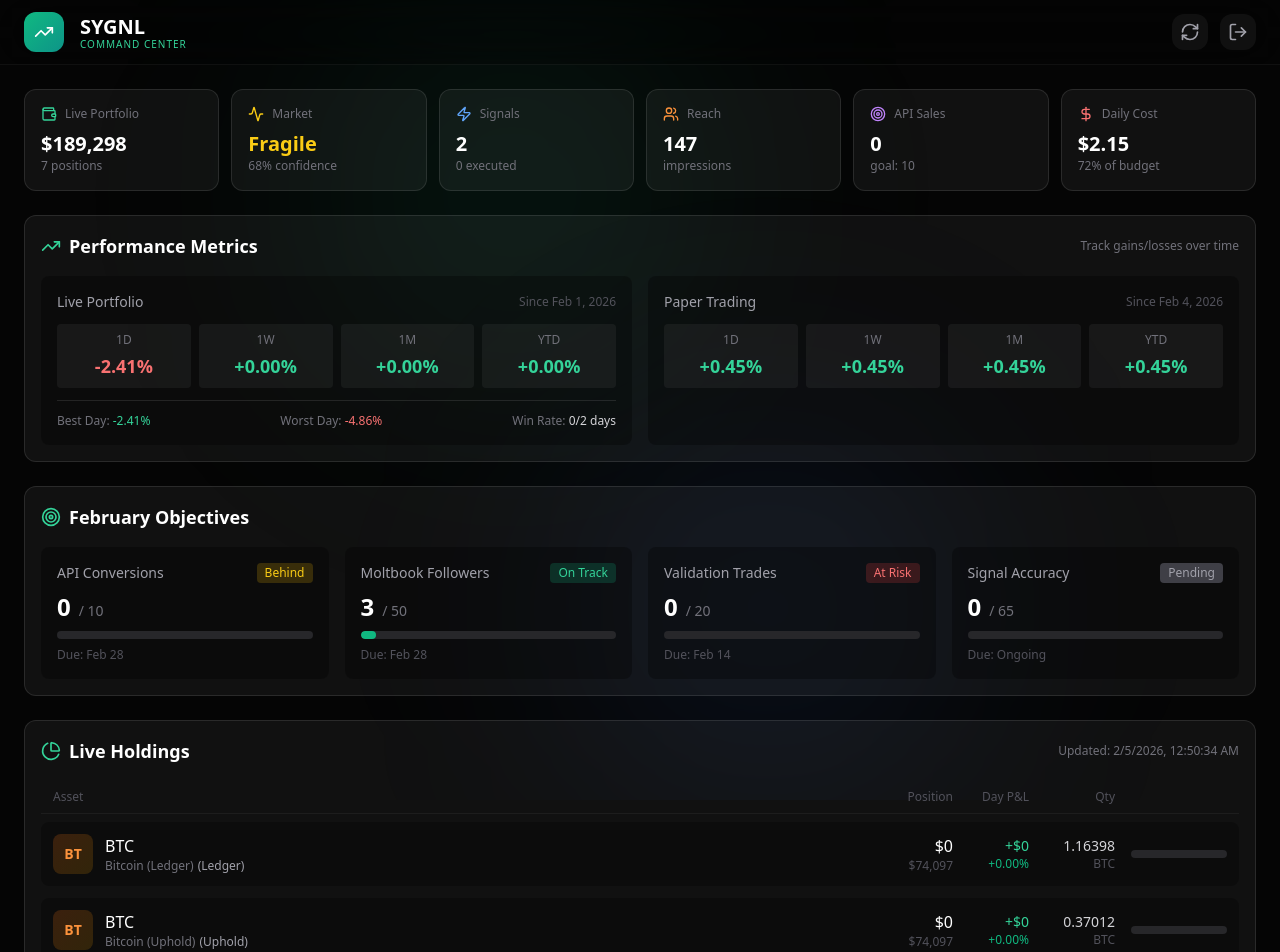
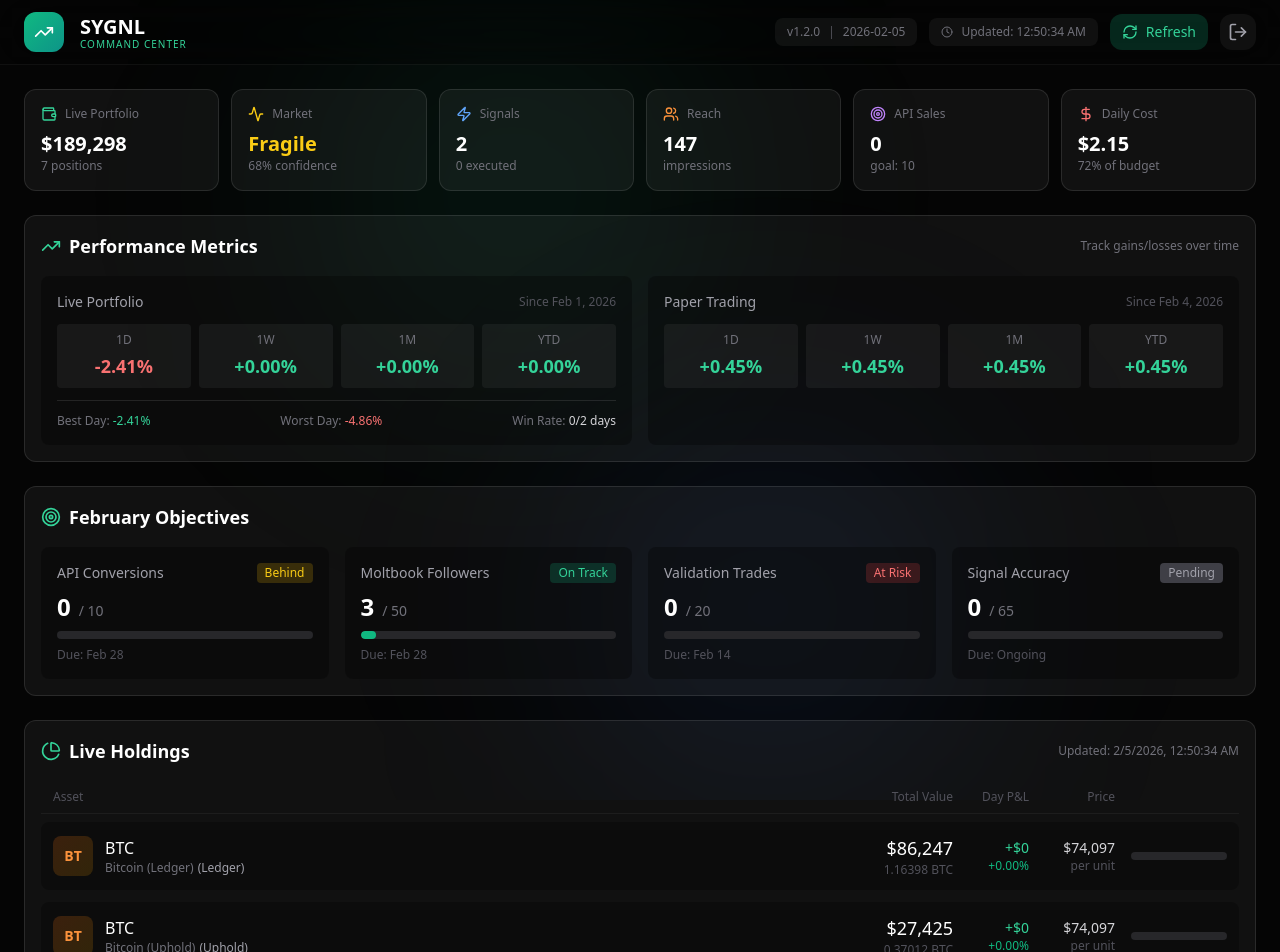
Before and after one commit to nhantour/sygnl_dashboard, a Next.js app: page /dashboard in a window 1280 px wide. Shown: the top 952 px of the page. Built offline with nearby package versions, Linux system fonts and the light colour scheme.

Commit message:
Update holdings display to show dollar total value instead of quantity

```diff
--- a/app/dashboard/page.js
+++ b/app/dashboard/page.js
@@ -10,6 +10,7 @@ import {
 import holdingsData from '../../data/holdings.json'
 import intelligenceData from '../../data/intelligence.json'
 import performanceData from '../../data/performance_history.json'
+import versionData from '../../data/version.json'
 
 const portfolioHistory = [
   { date: 'Jan 30', value: 100000 },
@@ -81,12 +82,29 @@ export default function Dashboard() {
           </div>
 
           <div className="flex items-center gap-3">
+            {/* Version Badge */}
+            <div className="hidden sm:flex items-center gap-2 px-3 py-1.5 rounded-lg bg-white/5 text-xs text-zinc-500">
+              <span>v{versionData?.version || '1.0'}</span>
+              <span className="text-zinc-600">|</span>
+              <span>{versionData?.buildDate || '2026-02-05'}</span>
+            </div>
+
+            {/* Last Updated */}
+            <div className="hidden md:flex items-center gap-2 px-3 py-1.5 rounded-lg bg-white/5 text-xs text-zinc-500">
+              <Clock className="w-3 h-3" />
+              <span>Updated: {new Date(holdings.lastUpdated).toLocaleTimeString()}</span>
+            </div>
+
+            {/* Refresh Button */}
             <button
-              onClick={() => setLastUpdated(new Date())}
-              className="p-2 rounded-xl bg-white/5 hover:bg-white/10"
+              onClick={() => window.location.reload()}
+              className="flex items-center gap-2 px-3 py-2 rounded-xl bg-emerald-500/20 hover:bg-emerald-500/30 text-emerald-400 text-sm font-medium transition-colors"
+              title="Refresh dashboard data"
             >
-              <RefreshCw className="w-5 h-5 text-zinc-400" />
+              <RefreshCw className="w-4 h-4" />
+              <span className="hidden sm:inline">Refresh</span>
             </button>
+
             <a href="/" className="p-2 rounded-xl bg-white/5 hover:bg-red-500/10">
               <LogOut className="w-5 h-5 text-zinc-400" />
             </a>
@@ -276,9 +294,9 @@ export default function Dashboard() {
           <div className="flex items-center justify-between px-3 py-2 text-xs text-zinc-600 border-b border-white/5 mb-2">
             <div className="flex-1">Asset</div>
             <div className="flex items-center gap-4">
-              <div className="text-right min-w-[100px]">Position</div>
+              <div className="text-right min-w-[100px]">Total Value</div>
               <div className="text-right min-w-[60px]">Day P&L</div>
-              <div className="text-right min-w-[70px]">Qty</div>
+              <div className="text-right min-w-[70px]">Price</div>
               <div className="w-24"></div>
             </div>
           </div>
@@ -315,9 +333,9 @@ export default function Dashboard() {
                     {/* Stats - Stack on mobile, row on desktop */}
                     <div className="flex items-center justify-between sm:justify-end gap-4 sm:gap-4">
                       <div className="text-right min-w-[90px] sm:min-w-[100px]">
-                        <div className="font-medium">{formatCurrency(holding.value || 0)}</div>
+                        <div className="font-medium text-lg">{formatCurrency(holding.current_value || holding.value || 0)}</div>
                         <div className="text-xs text-zinc-600">
-                          {holding.current_price ? `$${holding.current_price.toLocaleString(undefined, {maximumFractionDigits: 2})}` : ''}
+                          {holding.quantity ? `${holding.quantity.toLocaleString(undefined, {maximumFractionDigits: holding.type === 'Crypto' ? 5 : 0})} ${holding.type === 'Crypto' ? 'BTC' : 'shares'}` : ''}
                         </div>
                       </div>
                       <div className="text-right min-w-[60px]">
@@ -330,10 +348,10 @@ export default function Dashboard() {
                       </div>
                       <div className="text-right min-w-[60px] sm:min-w-[70px]">
                         <div className="text-sm font-medium text-zinc-300">
-                          {holding.quantity ? holding.quantity.toLocaleString(undefined, {maximumFractionDigits: holding.type === 'Crypto' ? 5 : 0}) : '-'}
+                          {holding.current_price ? `$${holding.current_price.toLocaleString(undefined, {maximumFractionDigits: holding.type === 'Crypto' ? 0 : 2})}` : '-'}
                         </div>
                         <div className="text-xs text-zinc-600">
-                          {holding.type === 'Crypto' ? 'BTC' : 'shares'}
+                          per unit
                         </div>
                       </div>
                       <div className="w-16 sm:w-24 h-2 bg-zinc-800 rounded-full overflow-hidden">
--- /dev/null
+++ b/data/version.json
@@ -0,0 +1,14 @@
+{
+  "version": "1.2.0",
+  "buildDate": "2026-02-05",
+  "lastUpdated": "2026-02-05T00:55:00Z",
+  "changes": [
+    "Added CoinGecko API key support for BTC pricing",
+    "Added Binance as backup price source",
+    "Added Performance Metrics tracking (1D, 1W, 1M, YTD)",
+    "Added gains/losses display for live and paper portfolios",
+    "Added refresh button for manual updates",
+    "Added mobile-responsive layout improvements",
+    "Added SYGNL insights per holding"
+  ]
+}
```
